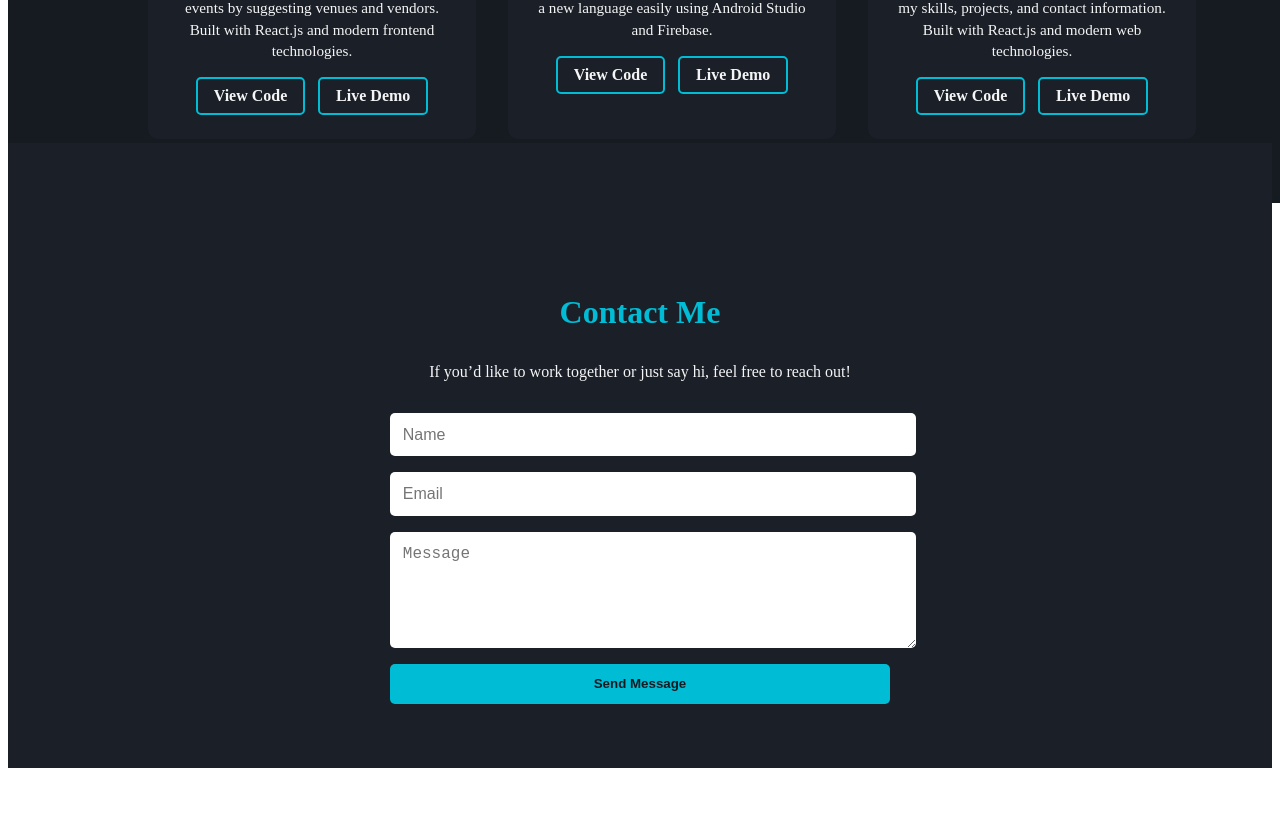
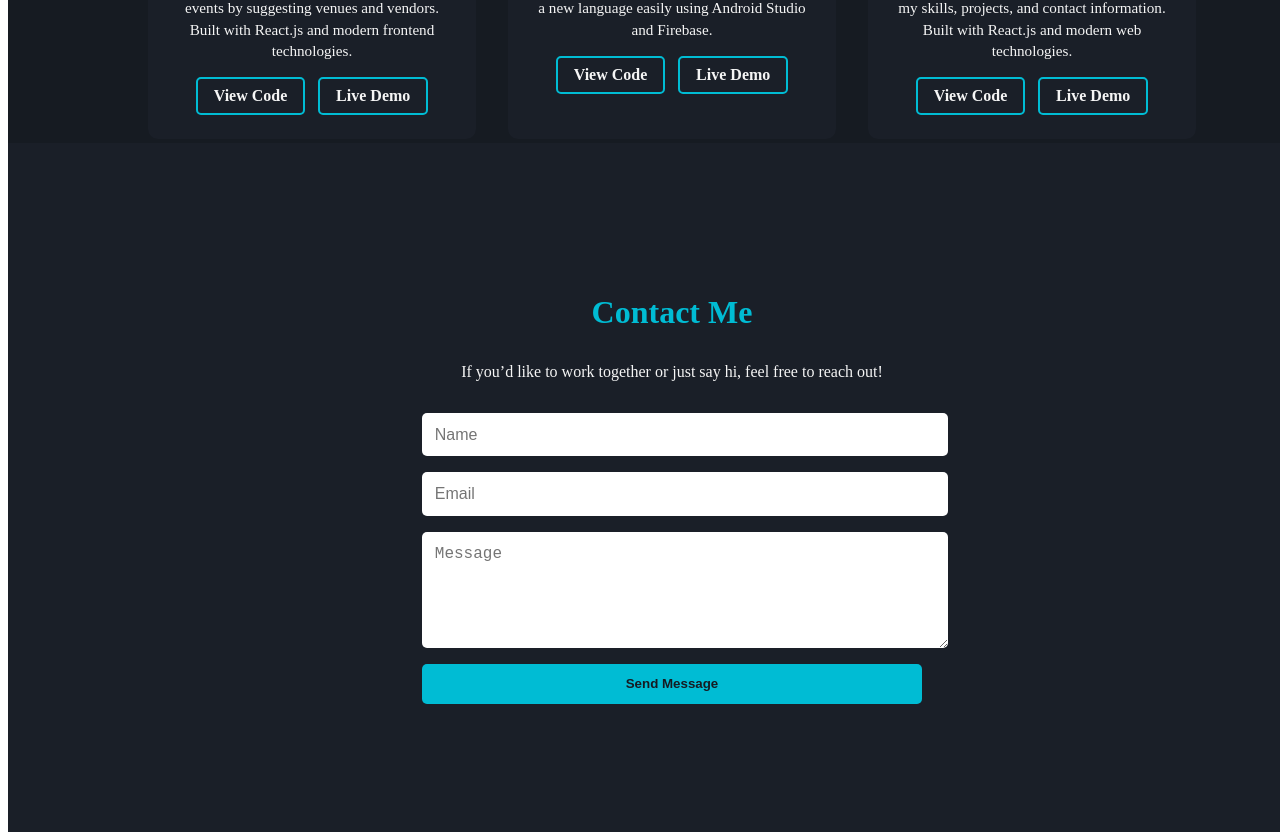
Before and after one commit to satwika-koyyalamudi/portfolio, a React (Create React App) app: page / in a window 1280 px wide. Shown: the part 1734-2574 px from the top of the page. Before the commit the page ends 2510 px from the top, so only its background shows below. Built offline with nearby package versions, Linux system fonts and the light colour scheme.

Commit message:
corrrected css for contact

```diff
--- a/src/components/Contact.css
+++ b/src/components/Contact.css
@@ -1,18 +1,19 @@
 /* Full-width background wrapper */
 #contact {
   width: 100%;
+  background: #1a1f28; /* full width background */
+  padding: 4rem 2rem;  /* match spacing with Projects */
   margin: 0;
-  padding: 0;
-  background: #1a1f28; /* full width background */
+  color: #f5f5f5;
+  display: flex;
+  flex-direction: column;
+  align-items: center;
+  text-align: center;
 }
 
-/* Inner container */
+/* Remove max-width so it behaves like .projects */
 .contact {
   width: 100%;
-  max-width: 1000px; /* controls content width */
-  margin: 0 auto; /* center horizontally */
-  padding: 4rem 2rem;
-  color: #f5f5f5;
   display: flex;
   flex-direction: column;
   align-items: center;
@@ -35,7 +36,7 @@
   flex-direction: column;
   gap: 1rem;
   width: 100%;
-  max-width: 500px;
+  max-width: 500px; /* keep form from stretching too wide */
 }
 
 .contact input,
@@ -65,7 +66,7 @@
 
 /* Responsive for smaller screens */
 @media (max-width: 768px) {
-  .contact {
+  #contact {
     padding: 3rem 1rem;
   }
 }
```
